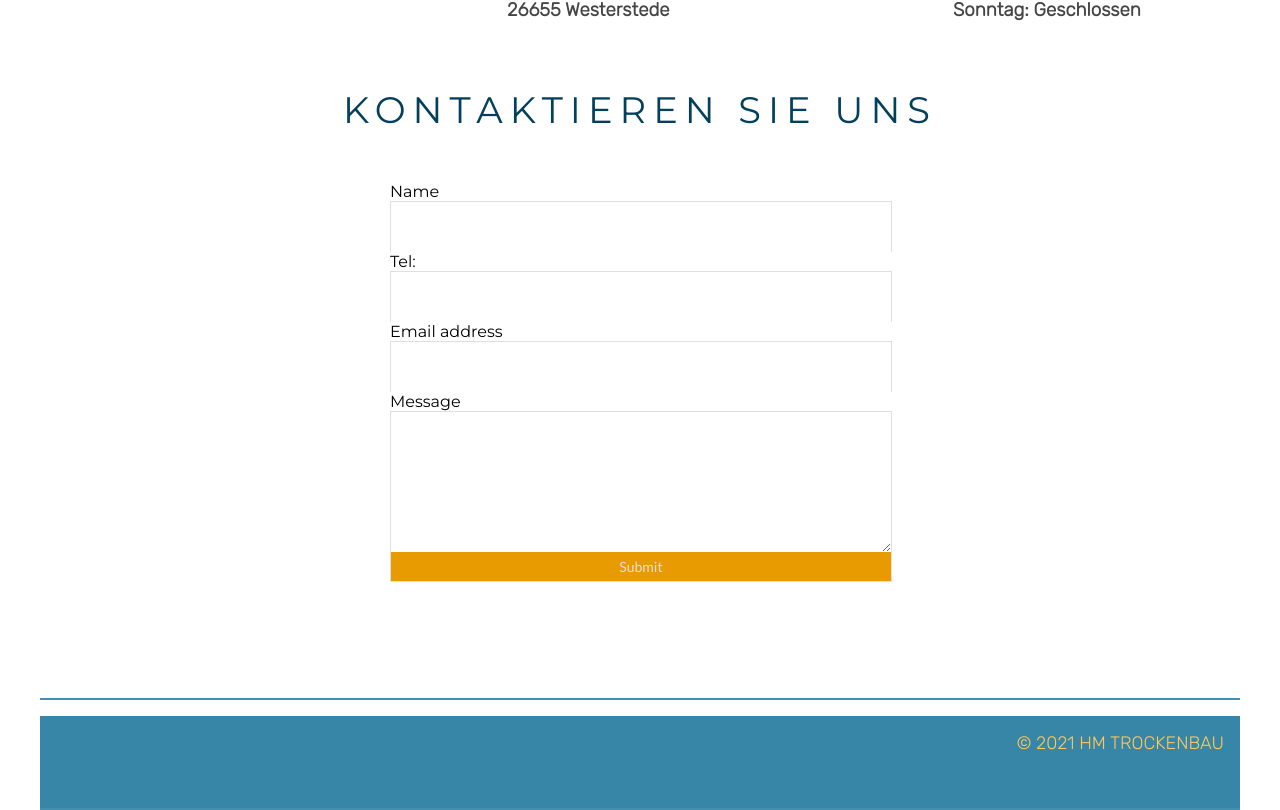
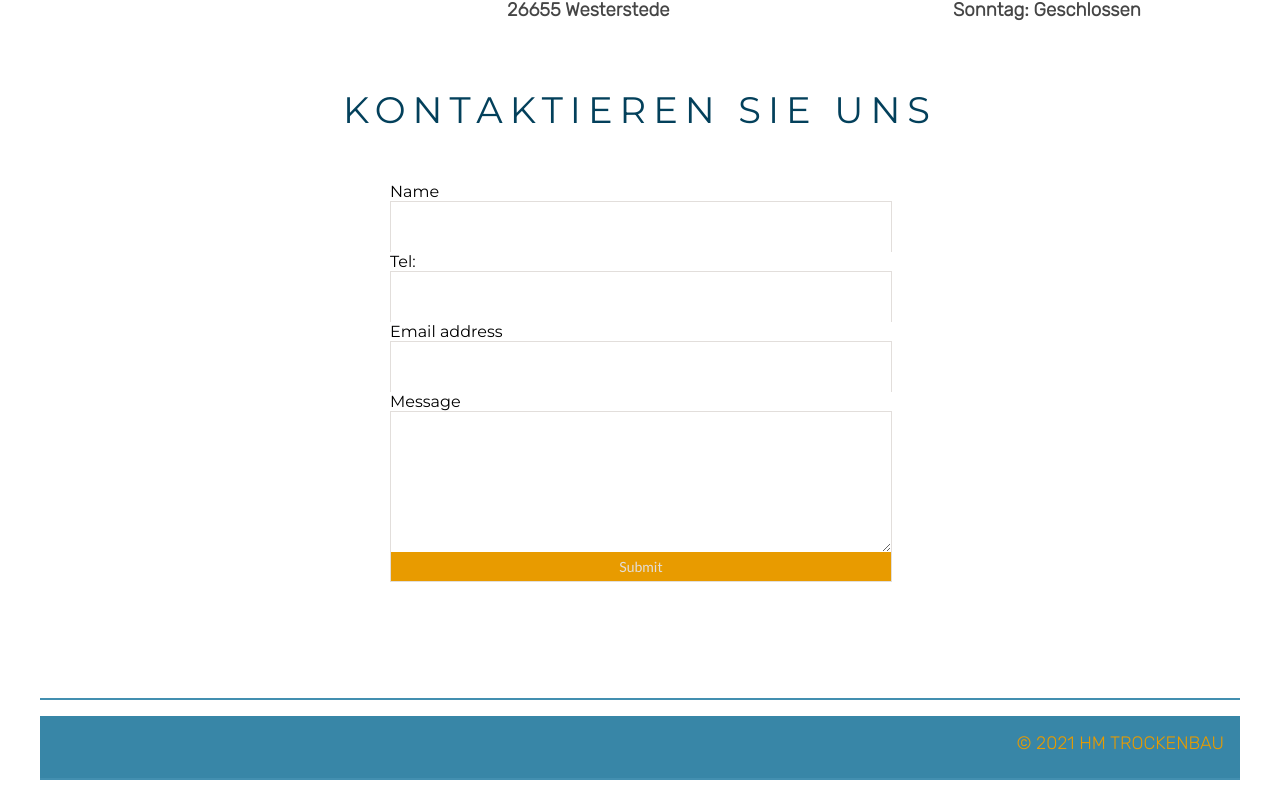
Before and after one commit to achu94/memo-react, a React (Create React App) app in the folder client/: page /kontakt in a window 1280 px wide. Shown: the part 613-1423 px from the top of the page. After the commit the page ends 1393 px from the top, so only its background shows below. Built offline with nearby package versions, Linux system fonts and the light colour scheme.

Commit message:
footer angepasst.

```diff
--- a/client/src/Pages/Footer/Footer.css
+++ b/client/src/Pages/Footer/Footer.css
@@ -3,5 +3,5 @@
     padding: 1rem;
     bottom: 0;
     background-color: rgb(7, 104, 146, 0.8);
-    height: 60px;
+    height: 30px;
   }
--- a/client/src/Pages/Footer/Footer.js
+++ b/client/src/Pages/Footer/Footer.js
@@ -4,7 +4,7 @@ const Footer = () => {
 
   return(
       <div className="main footer">
-        <p style={{float: 'right', color: "#FFC85A"}} >&copy; 2021 HM TROCKENBAU</p>
+        <p style={{float: 'right', color: "#E89B00"}} >&copy; 2021 HM TROCKENBAU</p>
       </div>
   )
 };
```
Also changed, not shown: 1 other file (tests, documents, lock files or other folders).
